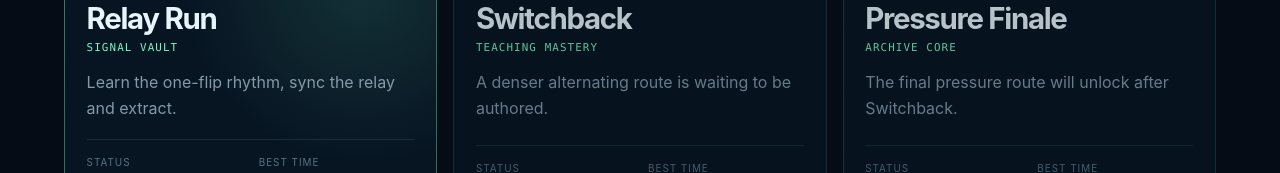
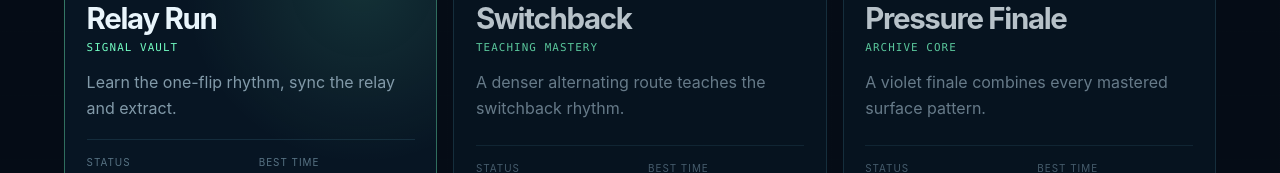
Before and after one commit to Davisanity-TW/GravityRunner, a React (Vite) app in the folder apps/web/: page / in a window 1280 px wide. Both pictures are taken after a click on the button "View Story level select →". Shown: the part 490-663 px from the top of the page. Built offline with nearby package versions, Linux system fonts and the light colour scheme.

Commit message:
feat: add authored story levels

```diff
--- a/apps/web/src/app/App.tsx
+++ b/apps/web/src/app/App.tsx
@@ -223,7 +223,7 @@ function StoryLevelSelect({
                 {playable
                   ? level.id === "signal-vault-01"
                     ? "Initialize run"
-                    : "Content queued"
+                    : "Start level"
                   : status === "locked"
                     ? "Complete previous level"
                     : "Content queued"}
@@ -427,6 +427,7 @@ export function App() {
               onOpenSettings={() => setSettingsOpen(true)}
               onExitToMenu={() => setScreen("levels")}
               onLevelComplete={completeLevel}
+              levelId={selectedLevelId}
             />
           </Suspense>
         </section>
--- a/apps/web/src/app/progress.ts
+++ b/apps/web/src/app/progress.ts
@@ -32,16 +32,16 @@ export const storyLevels: readonly StoryLevelDefinition[] = [
     code: "SV-02",
     title: "Switchback",
     subtitle: "Teaching Mastery",
-    description: "A denser alternating route is waiting to be authored.",
-    runtimeAvailable: false
+    description: "A denser alternating route teaches the switchback rhythm.",
+    runtimeAvailable: true
   },
   {
     id: "signal-vault-03",
     code: "SV-03",
     title: "Pressure Finale",
     subtitle: "Archive Core",
-    description: "The final pressure route will unlock after Switchback.",
-    runtimeAvailable: false
+    description: "A violet finale combines every mastered surface pattern.",
+    runtimeAvailable: true
   }
 ];
 
--- a/apps/web/src/game/GameCanvas.tsx
+++ b/apps/web/src/game/GameCanvas.tsx
@@ -2,6 +2,7 @@ import { useEffect, useMemo, useRef, useState } from "react";
 
 import type { GameSettings } from "../app/settings.js";
 import { flipKeyLabels } from "../app/settings.js";
+import type { StoryLevelId } from "../app/progress.js";
 import { GameEventBridge } from "./bridge.js";
 import { phaserLifecycle } from "./lifecycle.js";
 
@@ -10,6 +11,7 @@ type GameCanvasProps = {
   onOpenSettings(): void;
   onExitToMenu(): void;
   onLevelComplete(elapsedMs: number): void;
+  levelId: StoryLevelId;
 };
 
 function formatElapsed(elapsedMs: number): string {
@@ -26,7 +28,8 @@ export function GameCanvas({
   settings,
   onOpenSettings,
   onExitToMenu,
-  onLevelComplete
+  onLevelComplete,
+  levelId
 }: GameCanvasProps) {
   const exposeDebugState = (
     import.meta as ImportMeta & { env: { DEV: boolean } }
@@ -76,6 +79,7 @@ export function GameCanvas({
         onLevelComplete(state.elapsedMs);
       }
     });
+    bridge.selectedLevelId = levelId;
     const runtime = phaserLifecycle.mount(container, bridge);
 
     return () => {
@@ -85,7 +89,7 @@ export function GameCanvas({
       offScene();
       runtime.dispose();
     };
-  }, [bridge, onLevelComplete]);
+  }, [bridge, levelId, onLevelComplete]);
 
   const pause = () => bridge.emit("ui:pause", {});
   const resume = () => bridge.emit("ui:resume", {});
--- a/apps/web/src/game/bridge.ts
+++ b/apps/web/src/game/bridge.ts
@@ -55,6 +55,7 @@ type StoredListener = (payload: GameBridgeEventMap[EventName]) => void;
 
 export class GameEventBridge {
   private readonly listeners = new Map<EventName, Set<StoredListener>>();
+  selectedLevelId = "signal-vault-01";
 
   on<K extends EventName>(event: K, listener: EventListener<K>): () => void {
     const listeners = this.listeners.get(event) ?? new Set<StoredListener>();
--- /dev/null
+++ b/apps/web/src/game/levels/storyLevels.ts
@@ -0,0 +1,156 @@
+import type { LevelManifest } from "@gravity-runner/shared-contracts";
+
+import { signalVaultLevel } from "./signalVault.js";
+
+export const signalSwitchbackLevel = {
+  id: "signal-vault-02",
+  version: 1,
+  name: "Signal Vault: Switchback",
+  theme: "amber-switchback",
+  width: 4600,
+  height: 720,
+  runSpeed: 240,
+  spawn: { x: 520, y: 624, gravityDirection: 1 },
+  finish: { x: 4470, y: 72, width: 64, height: 576 },
+  checkpoints: [
+    { id: "switchback-01", x: 2200, y: 624, gravityDirection: 1 },
+    { id: "switchback-02", x: 3600, y: 96, gravityDirection: -1 }
+  ],
+  platforms: [
+    { id: "switchback-floor-opening", x: 0, y: 648, width: 1100, height: 72 },
+    { id: "switchback-ceiling-intro", x: 760, y: 0, width: 1780, height: 72 },
+    { id: "switchback-floor-turn", x: 1420, y: 648, width: 1000, height: 72 },
+    { id: "switchback-ceiling-bridge", x: 2050, y: 0, width: 1200, height: 72 },
+    {
+      id: "switchback-floor-mastery",
+      x: 2700,
+      y: 648,
+      width: 1000,
+      height: 72
+    },
+    { id: "switchback-ceiling-exit", x: 3250, y: 0, width: 1050, height: 72 },
+    { id: "switchback-floor-landing", x: 4000, y: 648, width: 600, height: 72 }
+  ],
+  hazards: [
+    {
+      id: "switchback-opening-spikes",
+      type: "spikes",
+      x: 700,
+      y: 600,
+      width: 72,
+      height: 48
+    },
+    {
+      id: "switchback-ceiling-pulse",
+      type: "electric",
+      x: 1540,
+      y: 72,
+      width: 96,
+      height: 48
+    },
+    {
+      id: "switchback-floor-teeth",
+      type: "spikes",
+      x: 2920,
+      y: 600,
+      width: 96,
+      height: 48
+    },
+    {
+      id: "switchback-ceiling-pulse-2",
+      type: "electric",
+      x: 3820,
+      y: 72,
+      width: 96,
+      height: 48
+    }
+  ]
+} as const satisfies LevelManifest;
+
+export const signalPressureLevel = {
+  id: "signal-vault-03",
+  version: 1,
+  name: "Signal Vault: Pressure Line",
+  theme: "violet-pressure-line",
+  width: 5200,
+  height: 720,
+  runSpeed: 250,
+  spawn: { x: 480, y: 624, gravityDirection: 1 },
+  finish: { x: 5060, y: 72, width: 72, height: 576 },
+  checkpoints: [
+    { id: "pressure-01", x: 2300, y: 624, gravityDirection: 1 },
+    { id: "pressure-02", x: 4050, y: 96, gravityDirection: -1 }
+  ],
+  platforms: [
+    { id: "pressure-floor-opening", x: 0, y: 648, width: 1200, height: 72 },
+    { id: "pressure-ceiling-rise", x: 820, y: 0, width: 1500, height: 72 },
+    { id: "pressure-floor-crossing", x: 1800, y: 648, width: 1200, height: 72 },
+    { id: "pressure-ceiling-arc", x: 2600, y: 0, width: 1700, height: 72 },
+    { id: "pressure-floor-finale", x: 3400, y: 648, width: 1050, height: 72 },
+    { id: "pressure-ceiling-finish", x: 4200, y: 0, width: 1000, height: 72 }
+  ],
+  hazards: [
+    {
+      id: "pressure-opening-spikes",
+      type: "spikes",
+      x: 860,
+      y: 600,
+      width: 96,
+      height: 48
+    },
+    {
+      id: "pressure-ceiling-pulse",
+      type: "electric",
+      x: 1450,
+      y: 72,
+      width: 104,
+      height: 48
+    },
+    {
+      id: "pressure-floor-pulse",
+      type: "electric",
+      x: 2050,
+      y: 600,
+      width: 104,
+      height: 48
+    },
+    {
+      id: "pressure-ceiling-teeth",
+      type: "spikes",
+      x: 3150,
+      y: 72,
+      width: 104,
+      height: 48
+    },
+    {
+      id: "pressure-finale-spikes",
+      type: "spikes",
+      x: 3700,
+      y: 600,
+      width: 104,
+      height: 48
+    },
+    {
+      id: "pressure-finish-pulse",
+      type: "electric",
+      x: 4620,
+      y: 72,
+      width: 104,
+      height: 48
+    }
+  ]
+} as const satisfies LevelManifest;
+
+export const storyLevelManifests = {
+  "signal-vault-01": signalVaultLevel,
+  "signal-vault-02": signalSwitchbackLevel,
+  "signal-vault-03": signalPressureLevel
+} as const;
+
+export type StoryRuntimeLevelId = keyof typeof storyLevelManifests;
+
+export function getStoryLevelManifest(
+  levelId: StoryRuntimeLevelId
+): LevelManifest {
+  return storyLevelManifests[levelId];
+}
--- a/apps/web/src/game/scenes/GameScene.ts
+++ b/apps/web/src/game/scenes/GameScene.ts
@@ -18,7 +18,10 @@ import type { GameEventBridge } from "../bridge.js";
 import { bindPhaserInput } from "../inputAdapter.js";
 import { createInputCommandController } from "../inputController.js";
 import { applyLevelInteractions } from "../levelRuntime.js";
-import { signalVaultLevel } from "../levels/signalVault.js";
+import {
+  getStoryLevelManifest,
+  type StoryRuntimeLevelId
+} from "../levels/storyLevels.js";
 import { syncPlayerBody } from "../playerAdapter.js";
 
 const playerId = "player-1";
@@ -26,7 +29,7 @@ const playerSize = 48;
 const telemetryIntervalMs = 180;
 
 export class GameScene extends Phaser.Scene {
-  private readonly level: LevelManifest = signalVaultLevel;
+  private level: LevelManifest = getStoryLevelManifest("signal-vault-01");
   private simulation: GameSimulation | null = null;
   private queuedCommands: GameCommand[] = [];
   private runner: Phaser.Physics.Arcade.Image | null = null;
@@ -48,6 +51,9 @@ export class GameScene extends Phaser.Scene {
   }
 
   create(): void {
+    this.level = getStoryLevelManifest(
+      this.bridge.selectedLevelId as StoryRuntimeLevelId
+    );
     this.bridge.emit("scene:changed", { scene: "GAME" });
     this.cameras.main.setBackgroundColor(0x06101e);
     this.cameras.main.setBounds(0, 0, this.level.width, this.level.height);
```
Also changed, not shown: 2 other files (tests, documents, lock files or other folders).
